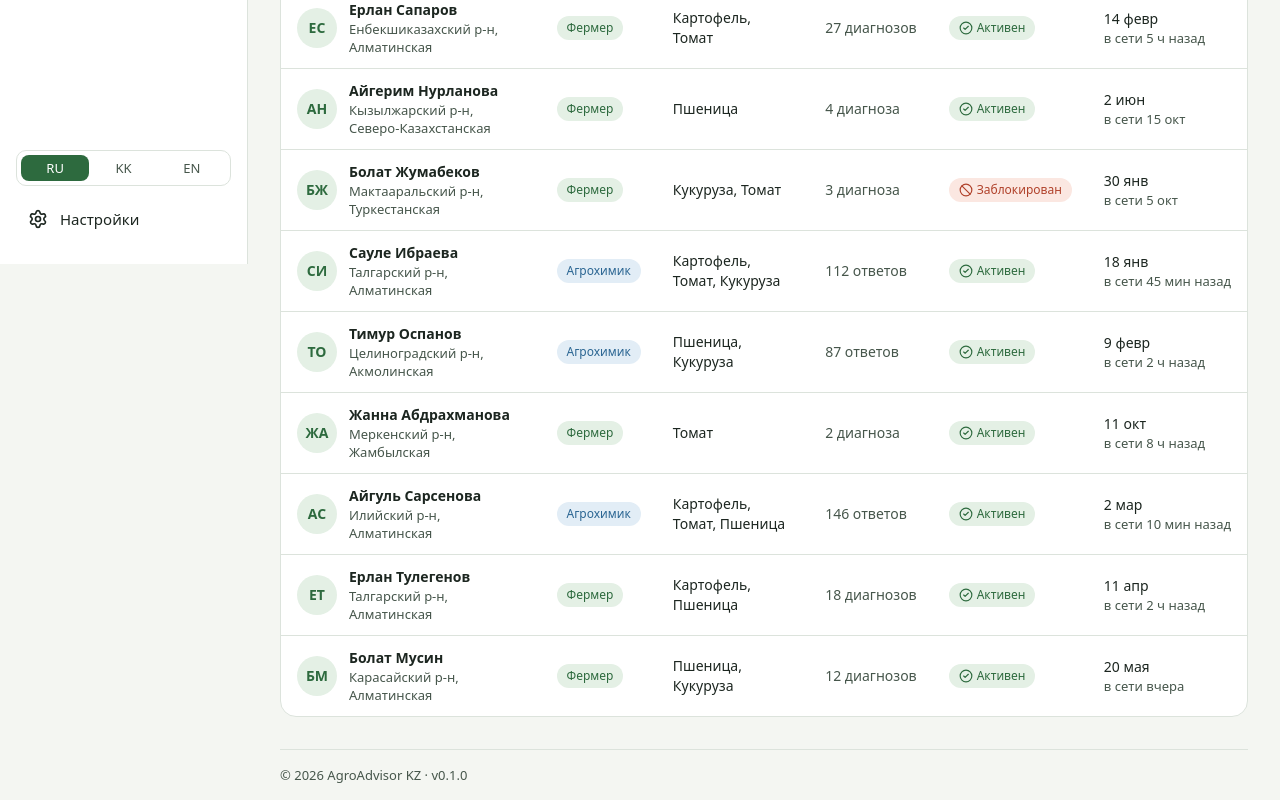
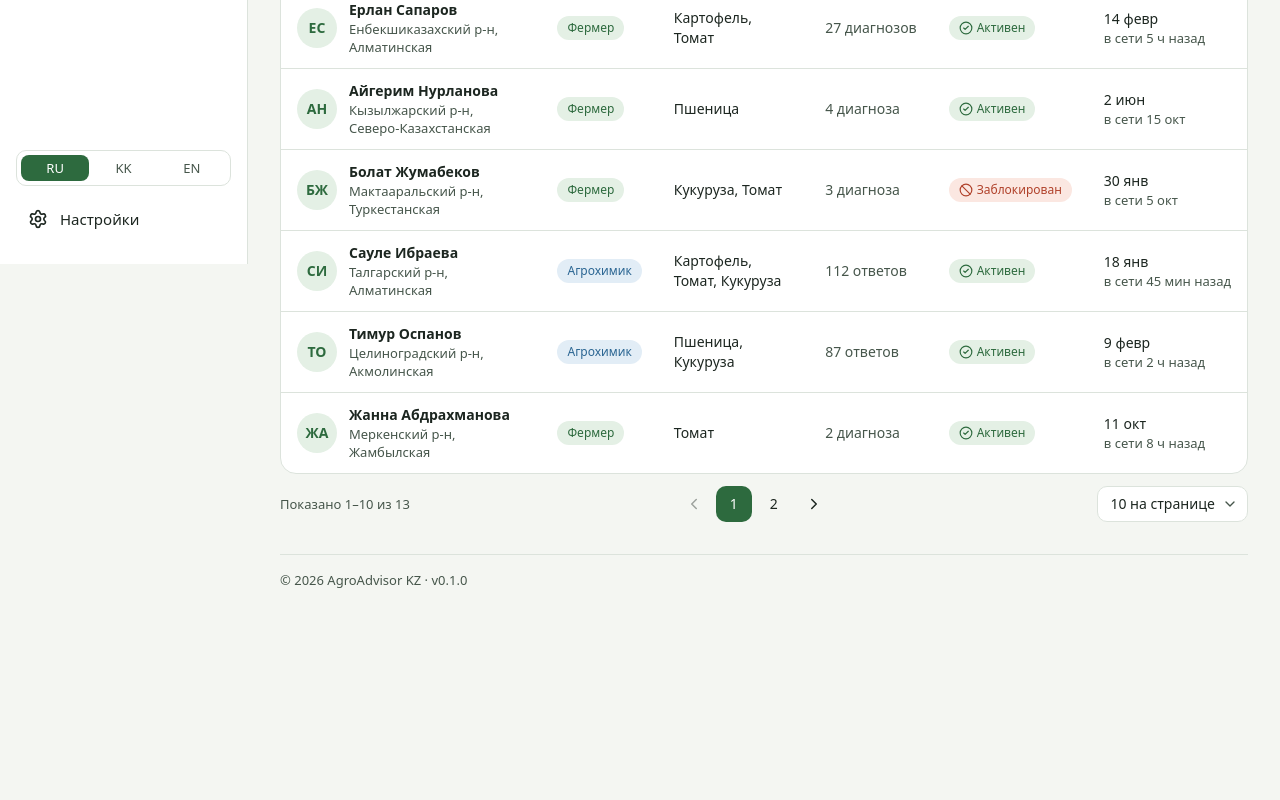
Before and after one commit to nurbolatdev/agroadvisor-kz, a React (Vite) app in the folder apps/admin-web/: page /users in a window 1280 px wide. Shown: the part 536-1336 px from the top of the page. After the commit the page ends 1141 px from the top, so only its background shows below. Built offline with nearby package versions, Linux system fonts and the light colour scheme.

Commit message:
feat(ui): add built-in pagination to DataTable

```diff
--- a/apps/admin-web/src/components/ui/DataTable.tsx
+++ b/apps/admin-web/src/components/ui/DataTable.tsx
@@ -1,4 +1,5 @@
-import type { Key, ReactNode } from 'react'
+import { type Key, type ReactNode, useState } from 'react'
+import { Pagination } from '@/components/ui/Pagination'
 import { cn } from '@/shared/utils/cn'
 
 export interface DataTableColumn<T> {
@@ -17,10 +18,44 @@ export interface DataTableProps<T> {
   /** Shown instead of the rows when `data` is empty. */
   empty?: ReactNode
   className?: string
+  /** Client-side pagination; on by default (section 5b: lists over 10 rows are paginated). */
+  paginated?: boolean
+  pageSize?: number
+  /** Controlled page (1-based), e.g. kept in the URL; otherwise the table keeps it itself. */
+  page?: number
+  onPageChange?: (page: number) => void
+  onPageSizeChange?: (pageSize: number) => void
 }
 
-export function DataTable<T>({ columns, data, getRowKey, empty, className }: DataTableProps<T>) {
+export function DataTable<T>({
+  columns,
+  data,
+  getRowKey,
+  empty,
+  className,
+  paginated = true,
+  pageSize: pageSizeProp,
+  page: pageProp,
+  onPageChange,
+  onPageSizeChange,
+}: DataTableProps<T>) {
+  const [ownPage, setOwnPage] = useState(1)
+  const [ownPageSize, setOwnPageSize] = useState(pageSizeProp ?? 10)
+  const pageSize = onPageSizeChange ? (pageSizeProp ?? 10) : ownPageSize
+  const totalPages = Math.max(1, Math.ceil(data.length / pageSize))
+  // Clamp: after an action the last page can become empty — show the previous one then.
+  const page = Math.min(Math.max(pageProp ?? ownPage, 1), totalPages)
+  const rows = paginated ? data.slice((page - 1) * pageSize, page * pageSize) : data
+
+  const changePage = (next: number) => (onPageChange ?? setOwnPage)(next)
+  const changePageSize = (next: number) => {
+    if (onPageSizeChange) onPageSizeChange(next)
+    else setOwnPageSize(next)
+    changePage(1)
+  }
+
   return (
+    <div className="flex flex-col gap-3">
       <div className={cn('overflow-x-auto rounded-2xl border border-border bg-white', className)}>
         <table className="w-full border-collapse text-left text-small text-text">
           <thead className="bg-bg/60">
@@ -48,7 +83,7 @@ export function DataTable<T>({ columns, data, getRowKey, empty, className }: Dat
                 </td>
               </tr>
             ) : (
-            data.map((row) => (
+              rows.map((row) => (
                 <tr key={getRowKey(row)} className="border-t border-border">
                   {columns.map((column) => (
                     <td
@@ -70,5 +105,15 @@ export function DataTable<T>({ columns, data, getRowKey, empty, className }: Dat
           </tbody>
         </table>
       </div>
+      {paginated ? (
+        <Pagination
+          page={page}
+          pageSize={pageSize}
+          total={data.length}
+          onPageChange={changePage}
+          onPageSizeChange={changePageSize}
+        />
+      ) : null}
+    </div>
   )
 }
```
Lines whose indentation alone changed are shown as unchanged.
